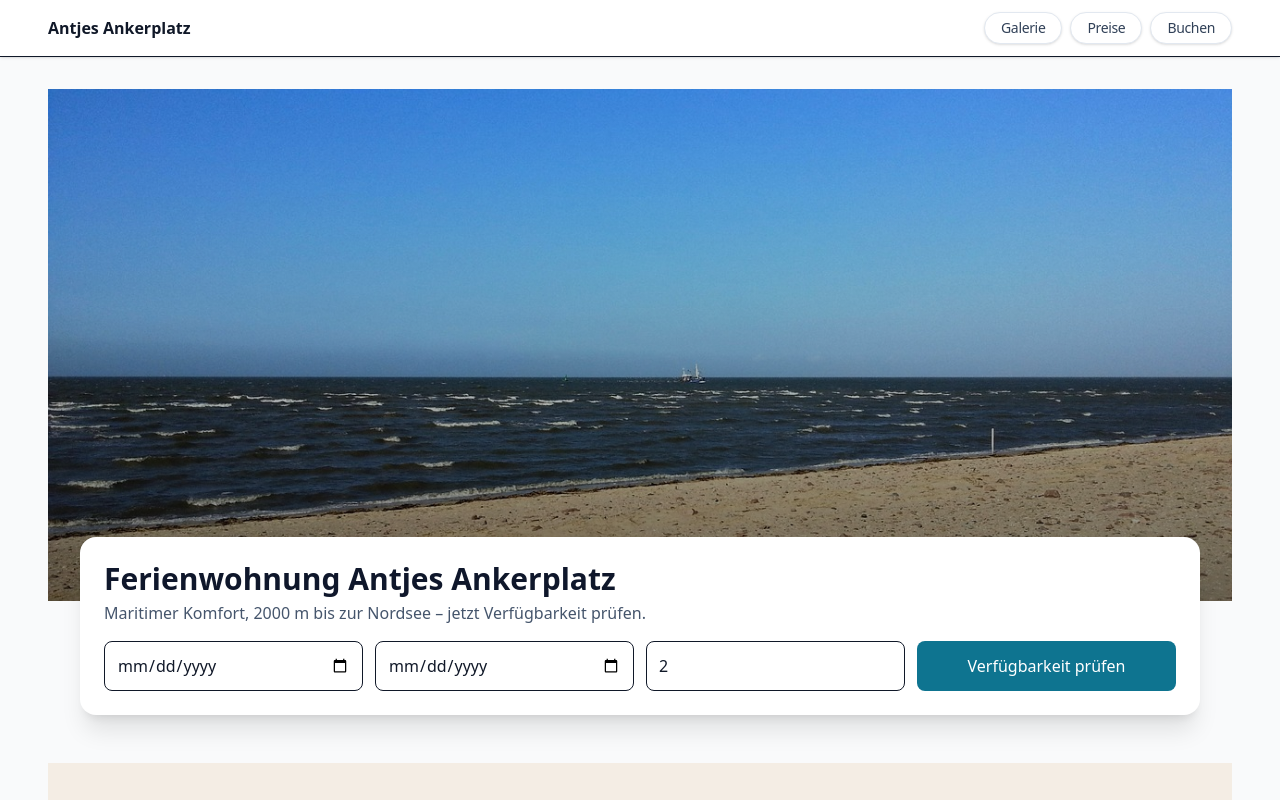
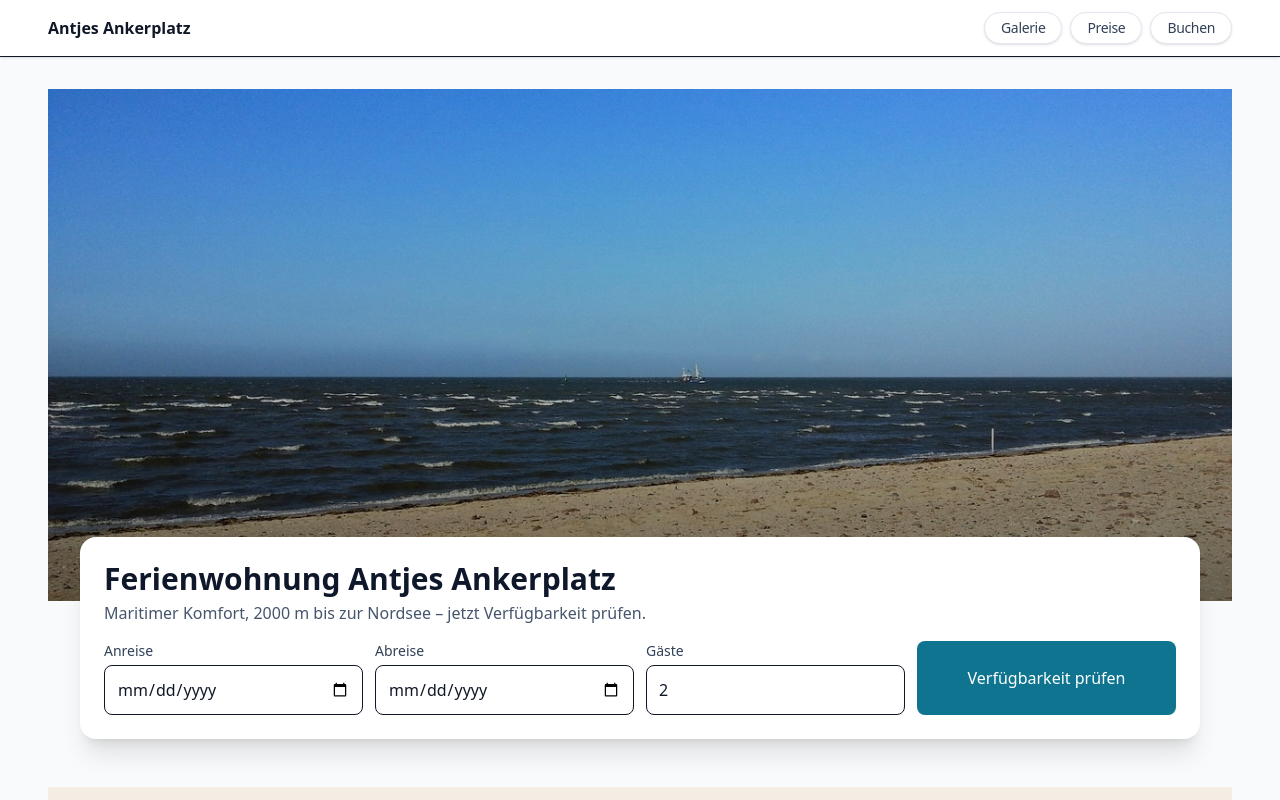
Before and after one commit to SebastianSchult/holidayAppartment, a React (Vite) app: page / in a window 1280 px wide. Shown: the top 800 px of the page. Built offline with nearby package versions, Linux system fonts and the light colour scheme; no server answers.

Commit message:
a11y: improve semantic html in public forms and content sections

```diff
--- a/src/pages/Booking.tsx
+++ b/src/pages/Booking.tsx
@@ -434,18 +434,22 @@ export default function Booking() {
         ) : calc ? (
           <div className="grid gap-4">
             <div className="space-y-1">
-              <h3 className="text-lg font-semibold">Zusammenfassung</h3>
-              <Row label="Nächte" value={String(nights)} />
-              <Row label="Übernachtungen" value={fmt.format(calc.base.nightsTotal)} />
-              <Row label="Endreinigung" value={fmt.format(calc.base.cleaningFee)} />
-              <Row label="Kurtaxe (Erwachsene)" value={fmt.format(calc.tax.total)} />
+              <h2 className="text-lg font-semibold">Zusammenfassung</h2>
+              <dl className="space-y-1">
+                <SummaryItem label="Nächte" value={String(nights)} />
+                <SummaryItem label="Übernachtungen" value={fmt.format(calc.base.nightsTotal)} />
+                <SummaryItem label="Endreinigung" value={fmt.format(calc.base.cleaningFee)} />
+                <SummaryItem label="Kurtaxe (Erwachsene)" value={fmt.format(calc.tax.total)} />
+              </dl>
               <div className="mt-2 h-px bg-slate-200" />
-              <Row label="Gesamt" value={fmt.format(calc.grandTotal)} bold />
+              <dl>
+                <SummaryItem label="Gesamt" value={fmt.format(calc.grandTotal)} bold />
+              </dl>
               <p className="mt-2 text-xs text-slate-500">Kurtaxe ab 16 Jahren. Saisonpreise inkl. USt., Kurtaxe nach Ortsrecht.</p>
             </div>
 
             <div className="space-y-2">
-              <h4 className="font-medium">Hinweise</h4>
+              <h3 className="font-medium">Hinweise</h3>
               <ul className="list-disc pl-5 text-sm text-slate-700">
                 <li><strong>Ende exkl.:</strong> Die Abreise-Nacht ist nicht berechnet.</li>
                 <li>In definierten Saisons gilt der jeweilige Nachtpreis. Außerhalb gilt der Standardpreis.</li>
@@ -563,11 +567,11 @@ function Field({ label, children }: { label: string; children: React.ReactNode }
   );
 }
 
-function Row({ label, value, bold }: { label: string; value: string; bold?: boolean }) {
+function SummaryItem({ label, value, bold }: { label: string; value: string; bold?: boolean }) {
   return (
     <div className={["flex items-start justify-between gap-3", bold ? "font-semibold" : ""].filter(Boolean).join(" ") }>
-      <span className="min-w-0">{label}</span>
-      <span className="shrink-0 text-right">{value}</span>
+      <dt className="min-w-0">{label}</dt>
+      <dd className="shrink-0 text-right">{value}</dd>
     </div>
   );
 }
--- a/src/pages/Home.tsx
+++ b/src/pages/Home.tsx
@@ -63,23 +63,29 @@ export default function Home() {
           </p>
 
           <form className="mt-4 grid gap-3 md:grid-cols-4">
+            <label className="md:col-span-1">
+              <span className="mb-1 block text-sm text-slate-700">Anreise</span>
               <input
-              className="rounded-lg border p-3 md:col-span-1"
+                className="w-full rounded-lg border p-3"
                 type="date"
-              aria-label="Anreise"
               />
+            </label>
+            <label className="md:col-span-1">
+              <span className="mb-1 block text-sm text-slate-700">Abreise</span>
               <input
-              className="rounded-lg border p-3 md:col-span-1"
+                className="w-full rounded-lg border p-3"
                 type="date"
-              aria-label="Abreise"
               />
+            </label>
+            <label className="md:col-span-1">
+              <span className="mb-1 block text-sm text-slate-700">Gäste</span>
               <input
-              className="rounded-lg border p-3 md:col-span-1"
+                className="w-full rounded-lg border p-3"
                 type="number"
                 min={1}
                 defaultValue={2}
-              aria-label="Gäste"
               />
+            </label>
             <button
               className="rounded-lg bg-[color:var(--ocean,#0e7490)] px-5 py-3 font-medium text-white hover:opacity-90"
               type="button"
@@ -92,6 +98,7 @@ export default function Home() {
       </div>
 
       <section className="mt-8 bg-[color:var(--sand,#f4ede4)] py-8 md:mt-12 md:py-12">
+        <h2 className="sr-only">Ausstattungsmerkmale</h2>
         <div className="mx-auto grid max-w-6xl gap-4 px-4 md:grid-cols-4">
           {[
             { t: "Strandnah", d: "20 Minuten zu Fuß" },
@@ -99,10 +106,10 @@ export default function Home() {
             { t: "Haustiere erlaubt", d: "auf Anfrage" },
             { t: "WLAN & Smart-TV", d: "inklusive" },
           ].map((it) => (
-            <div key={it.t} className="rounded-xl bg-white p-4 shadow-sm">
+            <article key={it.t} className="rounded-xl bg-white p-4 shadow-sm">
               <h3 className="text-base font-semibold text-slate-900">{it.t}</h3>
               <p className="text-sm text-slate-600">{it.d}</p>
-            </div>
+            </article>
           ))}
         </div>
       </section>
--- a/src/pages/Imprint.tsx
+++ b/src/pages/Imprint.tsx
@@ -1,13 +1,19 @@
 export default function Imprint() {
   return (
-    <div className="max-w-3xl mx-auto p-6 prose">
+    <section className="max-w-3xl mx-auto p-6 prose">
       <h1 className="text-2xl font-bold mb-6">Impressum</h1>
-      <p className="mb-4"><strong>Antja & Siebo Remmers</strong></p>
-      <p className="mb-4">Spangerstr. 9<br />27476 Cuxhaven</p>
-      <p className="mb-4">
-        E-Mail: <a href="mailto:mutzi@antjes-ankerplatz.net">mutzi@antjes-ankerplatz.net</a>
-      </p>
-      <p className="mb-4">Telefon: 04721 - 21508</p>
+      <address className="not-italic mb-4">
+        <p className="mb-4"><strong>Antja & Siebo Remmers</strong></p>
+        <p className="mb-4">
+          Spangerstr. 9
+          <br />
+          27476 Cuxhaven
+        </p>
+        <p className="mb-4">
+          E-Mail: <a href="mailto:mutzi@antjes-ankerplatz.net">mutzi@antjes-ankerplatz.net</a>
+        </p>
+        <p className="mb-4">Telefon: 04721 - 21508</p>
+      </address>
       <p className="mb-4">
         <strong>Verantwortlich im Sinne des § 5 TMG:</strong> Antja & Siebo Remmers
       </p>
@@ -22,6 +28,6 @@ export default function Imprint() {
       <p className="mb-4">
         Die durch die Seitenbetreiber erstellten Inhalte und Werke auf diesen Seiten unterliegen dem deutschen Urheberrecht.
       </p>
-    </div>
+    </section>
   );
 }
```
Lines whose indentation alone changed are shown as unchanged.
